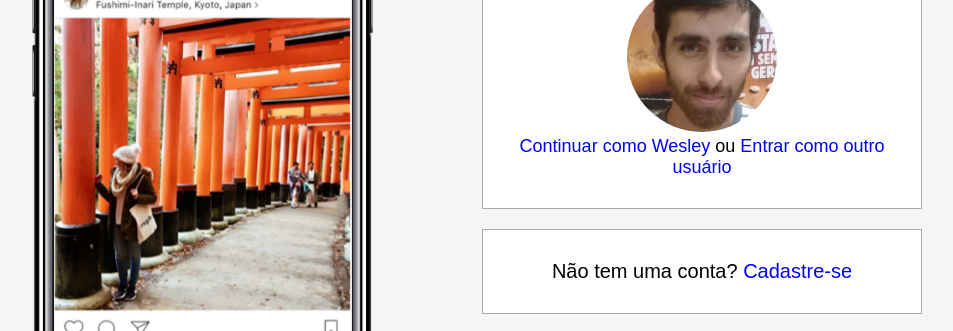
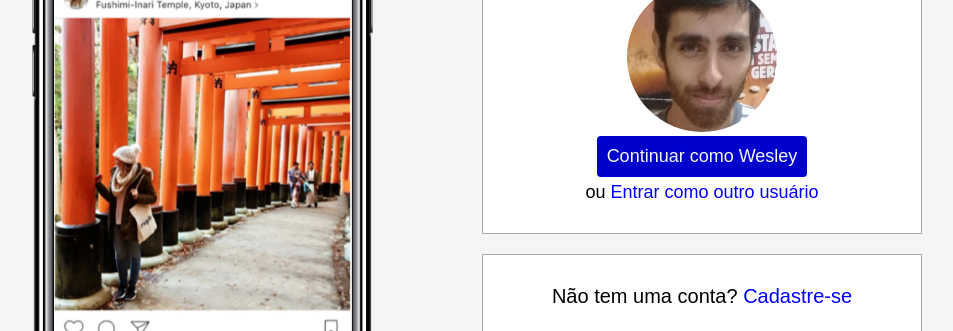
Before and after one commit to wesleytakatsu/Treino-Instagram-LandingPage, a plain HTML site: page index.html in a window 1280 px wide. Shown: the part 216-547 px from the top of the page, without its empty margins (188-1141 px from the left). Drawn offline with Linux system fonts and the light colour scheme.

Commit message:
Botão continuar azul

```diff
--- a/index.html
+++ b/index.html
@@ -22,9 +22,13 @@
                         <img src="perfil.jpg" alt="Foto do perfil">
                     </div>
                     <div class="login-logout item">
-                        <a href="user-login">Continuar como Wesley</a>
-                        ou
-                        <a href="user-logout">Entrar como outro usuário</a>
+                        <div id="continuar" class="item">
+                            <a href="user-login">Continuar como Wesley</a>
+                        </div>
+                        <div id="outro-usuario" class="item">
+                            ou <a href="user-logout">Entrar como outro usuário</a>
+                        </div>
+
                     </div>
 
                 </div>
--- a/style.css
+++ b/style.css
@@ -86,8 +86,26 @@ body {
 
 .login-logout {
     font-size: 18px;
+    display: flex;
+    justify-content: center;
+    flex-wrap: wrap;
+    flex-direction: row;
 }
-.login-logout a {
+
+#continuar {
+    background-color: mediumblue;
+    color: whitesmoke;
+    padding: 10px;
+    border-radius: 4px;
+}
+#continuar a {
+    text-decoration: none;
+    color: whitesmoke;
+}
+#outro-usuario {
+    padding-top: 5px;
+}
+#outro-usuario a {
     text-decoration: none;
     color: blue;
 }
```
